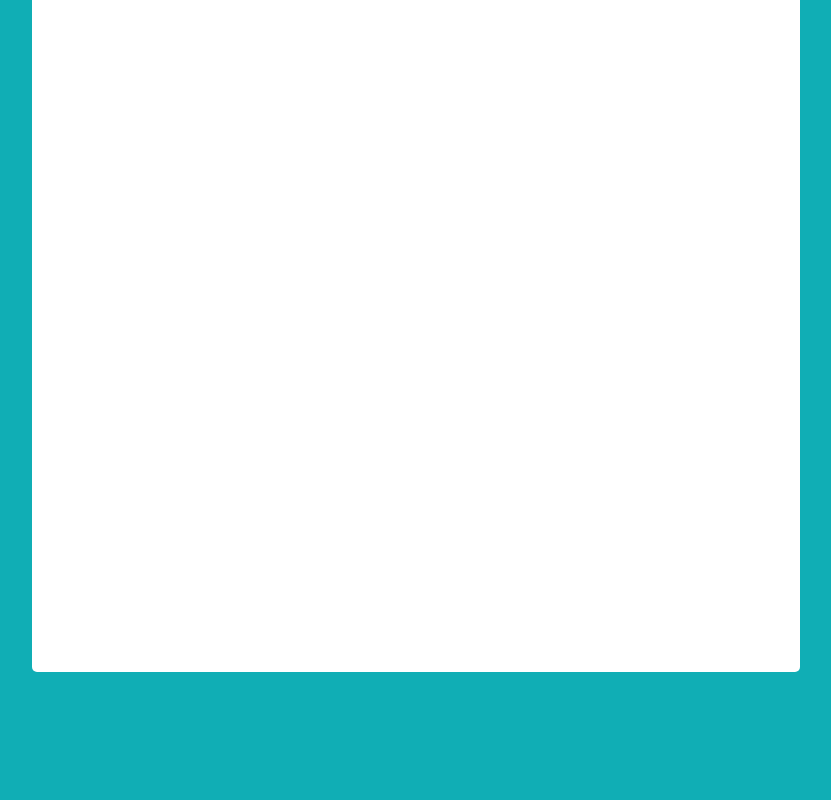
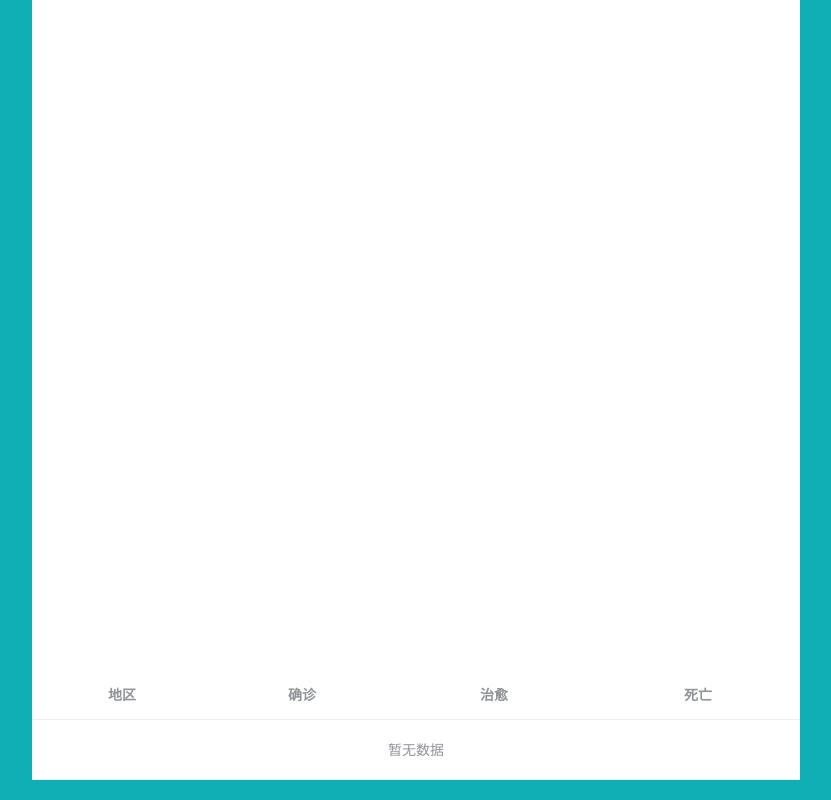
Before and after one commit to renjinhui/review_vue, a Vue app: page /yqdt in a window 1280 px wide. Shown: the part 2076-2876 px from the top of the page, without its empty margins (224-1055 px from the left). Before the commit the page ends 2748 px from the top, so only its background shows below. Built offline with nearby package versions, Linux system fonts and the light colour scheme.

Commit message:
'首页完成'

```diff
--- a/src/components/yqdt/index.vue
+++ b/src/components/yqdt/index.vue
@@ -23,6 +23,10 @@
         <div>
             <myline title="全国 累计治愈/死亡 趋势图" :data='dataList3'></myline>
         </div>
+
+        <div>
+            <mytable></mytable>
+        </div>
     </div>
 </template>
 <script>
@@ -31,6 +35,7 @@ import china_domestic from './china_domestic.vue'
 import {getChinaData} from '@/api'
 import mymap from './map'
 import myline from './line'
+import mytable from './mytable.vue'
 export default {
     name: 'yqdt',
     data() {
@@ -71,12 +76,12 @@ export default {
             let sureList = list.map(item=>item.cn_cureNum);
             let notSureList = list.map(item => item.cn_deathNum);
             return [
-                {til:"治愈",list:sureList},{til:"死亡",list:notSureList}
+                {til:"治愈",list:sureList,color:'#10aeb5'},{til:"死亡",list:notSureList,color:"#444"}
             ]
         }
     },
     components: {
-        china_domestic,mymap,myline
+        china_domestic,mymap,myline,mytable
     }
 }
 </script>
--- a/src/components/yqdt/line.vue
+++ b/src/components/yqdt/line.vue
@@ -156,6 +156,10 @@ export default {
       options.series.forEach((item,index)=>{
         item.name = this.data[index].til;
         item.data = this.data[index].list;
+        if(this.data[index].color){
+          item.itemStyle.normal.color = this.data[index].color
+          item.itemStyle.normal.lineStyle.color = this.data[index].color
+        }
       })
     }
   },
--- /dev/null
+++ b/src/components/yqdt/mytable.vue
@@ -0,0 +1,96 @@
+<template>
+  <div>
+    <el-table :data="list" style="width: 100%;margin-bottom: 20px;" row-key="name" stripe :default-expand-all='false' :tree-props="{children: 'city',}">
+      <el-table-column prop="name" label="地区" header-align='center' width="180">
+      </el-table-column>
+      <el-table-column prop="conNum" align='center' label="确诊" width="180">
+      </el-table-column>
+      <el-table-column prop="cureNum" align='center' label="治愈">
+      </el-table-column>
+      <el-table-column prop="deathNum" align='center' label="死亡">
+      </el-table-column>
+    </el-table>
+  </div>
+</template>
+<script>
+export default {
+  data() {
+    return {
+      tableData: [
+        {
+          id: 1,
+          date: "2016-05-02",
+          name: "王小虎",
+          address: "上海市普陀区金沙江路 1518 弄"
+        },
+        {
+          id: 2,
+          date: "2016-05-04",
+          name: "王小虎",
+          address: "上海市普陀区金沙江路 1517 弄"
+        },
+        {
+          id: 3,
+          date: "2016-05-01",
+          name: "王小虎",
+          address: "上海市普陀区金沙江路 1519 弄",
+          children: [
+            {
+              id: 31,
+              date: "2016-05-01",
+              name: "王小虎",
+              address: "上海市普陀区金沙江路 1519 弄"
+            },
+            {
+              id: 32,
+              date: "2016-05-01",
+              name: "王小虎",
+              address: "上海市普陀区金沙江路 1519 弄"
+            }
+          ]
+        },
+        {
+          id: 4,
+          date: "2016-05-03",
+          name: "王小虎",
+          address: "上海市普陀区金沙江路 1516 弄"
+        }
+      ]
+    };
+  },
+  computed: {
+    list(){
+      let list = this.$store.state.china_data.list || [];
+      list = JSON.parse(JSON.stringify(list));
+      return list.map((item,index)=>{
+        // item.name += "省";
+        if(item.name == '吉林'){
+          item.name = '吉林省'
+        }
+        item.conNum = item.value;
+        return item
+      })
+    }
+  },
+  methods: {
+    load(tree, treeNode, resolve) {
+      setTimeout(() => {
+        resolve([
+          {
+            id: 31,
+            date: "2016-05-01",
+            name: "王小虎",
+            address: "上海市普陀区金沙江路 1519 弄"
+          },
+          {
+            id: 32,
+            date: "2016-05-01",
+            name: "王小虎",
+            address: "上海市普陀区金沙江路 1519 弄"
+          }
+        ]);
+      }, 1000);
+    }
+  }
+};
+</script>
```
